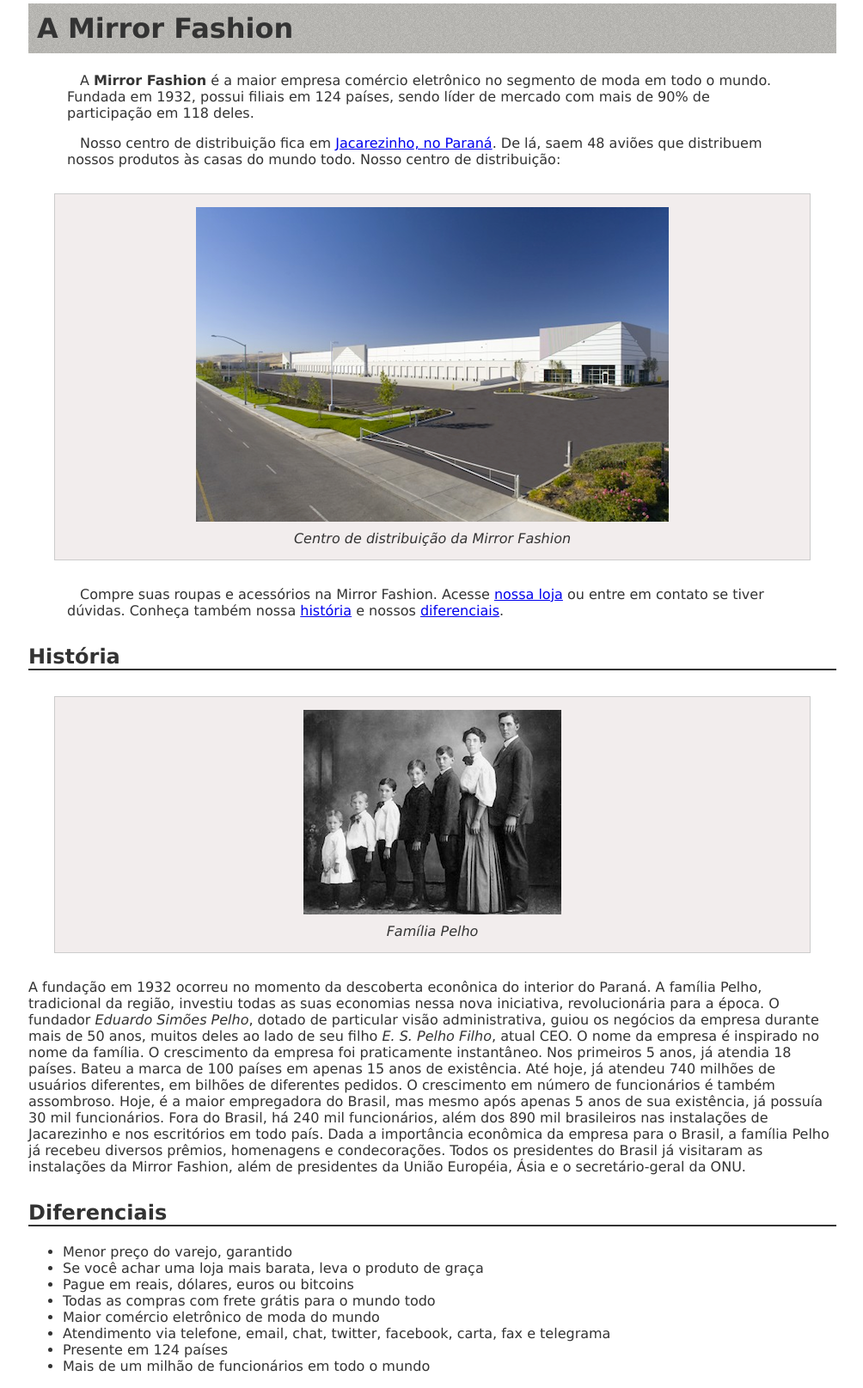
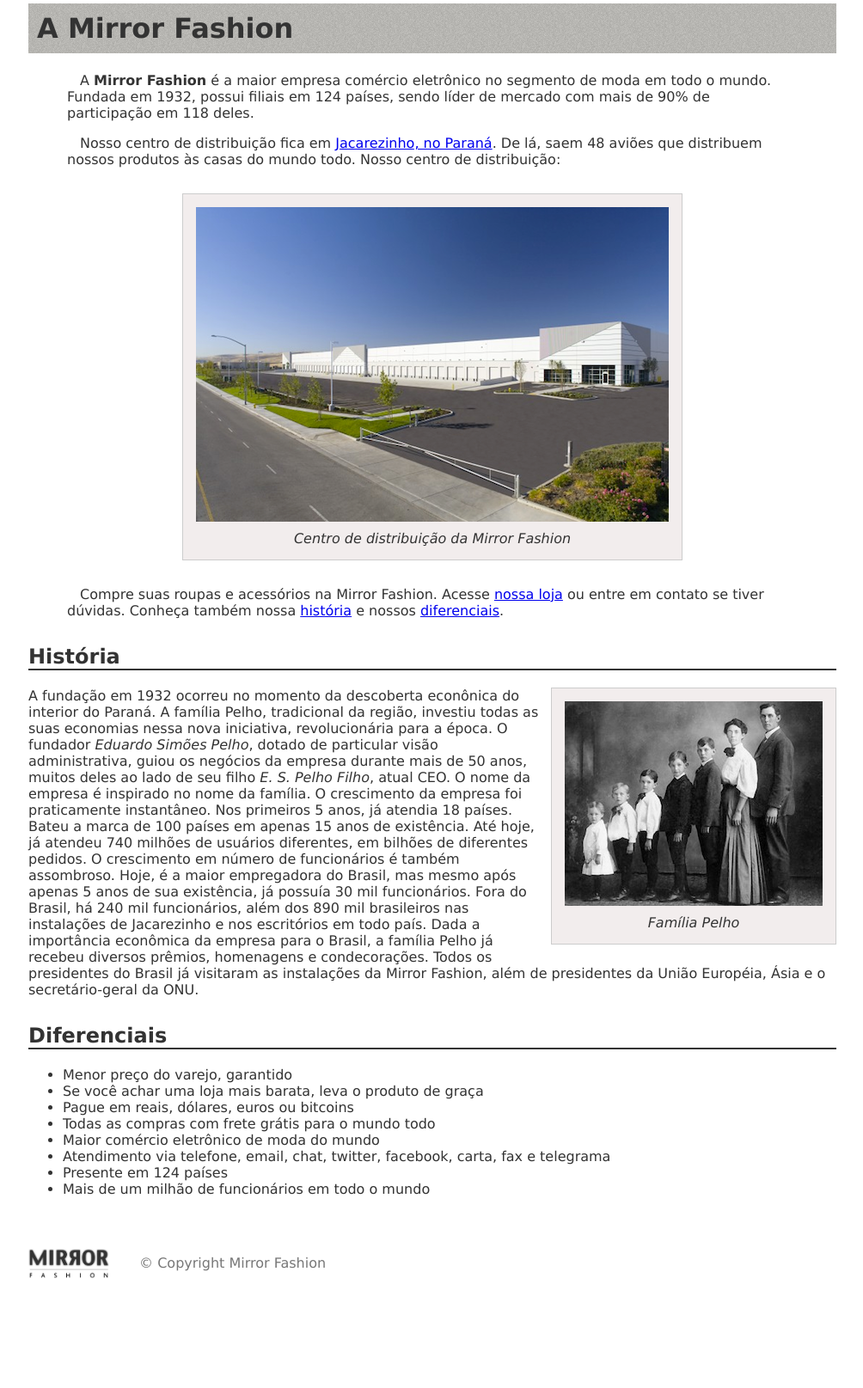
Before and after one commit to gabsferreira/mirrorfashion-final, a PHP site: page /sobre.html in a window 1280 px wide. Shown: the part 110-1725 px from the top of the page at 86% size, without its empty margins (137-1141 px from the left). After the commit the page ends 1597 px from the top, so only its background shows below. Run offline with PHP 8.4, Linux system fonts and the light colour scheme.

Commit message:
Exercicios 2.26

```diff
--- a/css/sobre.css
+++ b/css/sobre.css
@@ -51,3 +51,29 @@ body {
     margin-right: auto;
     width: 940px;
 }
+
+
+/* Exercícios 2.26 */
+
+#centro-distribuicao {
+    margin-left: auto;
+    margin-right: auto;
+    width: 550px;
+}
+
+#rodape {
+    color: #777;
+    margin: 30px 0;
+    padding: 30px 0;
+}
+
+#rodape img {
+    margin-right: 30px;
+    vertical-align: middle;
+    width: 94px;
+}
+
+#familia-pelho {
+    float: right;
+    margin: 0 0 10px 10px;
+}
--- a/sobre.html
+++ b/sobre.html
@@ -16,7 +16,7 @@
         <p>Nosso centro de distribuição fica em <a href="https://maps.google.com.br/?q=Jacarezinho">Jacarezinho, no Paraná</a>. De lá, saem 48 aviões que
             distribuem nossos produtos às casas do mundo todo. Nosso centro de distribuição:</p>
 
-        <figure>
+        <figure id="centro-distribuicao">
             <img src="img/centro-distribuicao.png">
             <figcaption>Centro de distribuição da Mirror Fashion</figcaption>
         </figure>
@@ -26,7 +26,7 @@
 
         <h2 id="historia">História</h2>
 
-        <figure>
+        <figure id="familia-pelho">
             <img src="img/familia-pelho.jpg">
             <figcaption>Família Pelho</figcaption>
         </figure>
@@ -62,5 +62,10 @@
             <li>Presente em 124 países</li>
             <li>Mais de um milhão de funcionários em todo o mundo</li>
         </ul>
+
+        <div id="rodape">
+            <img src="img/logo.png">
+            &copy; Copyright Mirror Fashion
+        </div>
     </body>
 </html>
```
